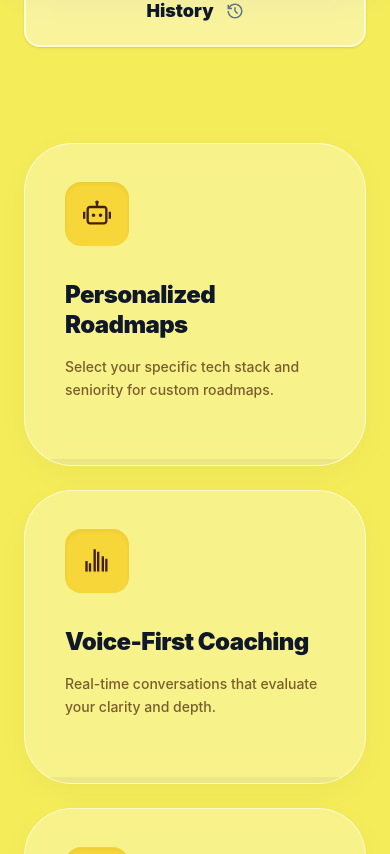
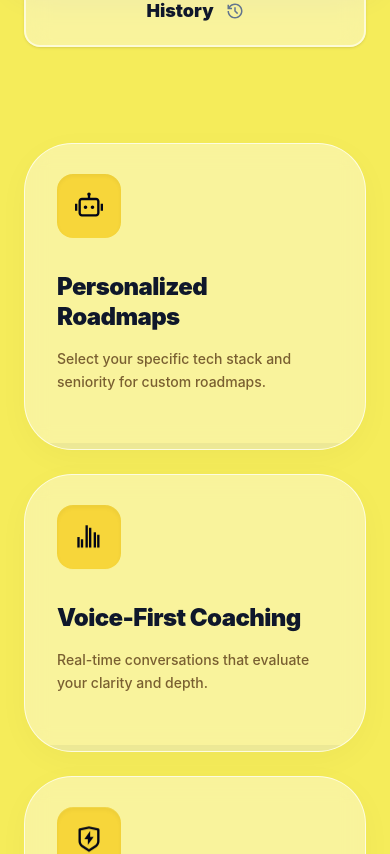
Before and after one commit to KRISHNA-0425/Prepper, a React (Vite) app in the folder Frontend/: page / in a window 390 px wide. Shown: the part 810-1664 px from the top of the page. Built offline with nearby package versions, Linux system fonts and the light colour scheme; no server answers.

Commit message:
feat(landing): adapt FeatureCard to light and dark theme design tokens

```diff
--- a/Frontend/src/components/FeatureCard.jsx
+++ b/Frontend/src/components/FeatureCard.jsx
@@ -1,7 +1,7 @@
-import React from 'react'
-import {motion} from 'framer-motion'
+import React from 'react';
+import { motion } from 'framer-motion';
 
-function FeatureCard({icon, desc, title, delay}) {
+function FeatureCard({ icon, desc, title, delay }) {
     return (
         <motion.div
             variants={{
@@ -9,11 +9,10 @@ function FeatureCard({icon, desc, title, delay}) {
                 visible: { y: 0, opacity: 1 }
             }}
             whileHover={{
-                y: -12,
-                backgroundColor: "rgba(255, 255, 255, 0.5)",
+                y: -10,
                 transition: { duration: 0.3 }
             }}
-            className='group bg-white/30 backdrop-blur-md p-10 rounded-[3rem] border border-white/60 shadow-[0_8px_32px_rgba(0,0,0,0.03)] relative overflow-hidden h-full flex flex-col'
+            className='group bg-white/40 dark:bg-slate-900/60 backdrop-blur-md p-8 sm:p-10 rounded-[3rem] border border-white/70 dark:border-slate-800 shadow-[0_8px_32px_rgba(0,0,0,0.03)] dark:shadow-[0_8px_32px_rgba(0,0,0,0.3)] relative overflow-hidden h-full flex flex-col transition-colors duration-200'
         >
             {/* Hover Glow Effect */}
             <div className='absolute -inset-1 bg-gradient-to-br from-yellow-400/0 via-yellow-400/10 to-yellow-400/0 opacity-0 group-hover:opacity-100 transition-opacity duration-500 -z-10 blur-2xl' />
@@ -22,30 +21,30 @@ function FeatureCard({icon, desc, title, delay}) {
             <motion.div
                 animate={{ y: [0, -6, 0] }}
                 transition={{ duration: 4, repeat: Infinity, ease: "easeInOut", delay: delay * 1.5 }}
-                className='bg-[#F7D63A] w-16 h-16 rounded-2xl flex items-center justify-center mb-8 text-yellow-950 shadow-inner group-hover:scale-110 group-hover:rotate-3 transition-transform duration-500'
+                className='bg-[#F7D63A] w-16 h-16 rounded-2xl flex items-center justify-center mb-8 text-slate-950 shadow-inner group-hover:scale-110 group-hover:rotate-3 transition-transform duration-500 shrink-0'
             >
                 {icon}
             </motion.div>
 
-            <h3 className='font-black text-2xl text-slate-900 mb-4 tracking-tight leading-tight'>
+            <h3 className='font-black text-2xl text-slate-900 dark:text-white mb-4 tracking-tight leading-tight'>
                 {title}
             </h3>
 
-            <p className='text-sm md:text-base text-yellow-950/70 font-medium leading-relaxed mb-6 flex-grow'>
+            <p className='text-sm md:text-base text-yellow-950/70 dark:text-slate-300 font-medium leading-relaxed mb-6 flex-grow'>
                 {desc}
             </p>
 
             {/* Hover Accent Progress Bar */}
-            <div className='h-1.5 w-full bg-slate-900/5 absolute bottom-0 left-0 overflow-hidden'>
+            <div className='h-1.5 w-full bg-slate-900/5 dark:bg-white/5 absolute bottom-0 left-0 overflow-hidden'>
                 <motion.div
                     initial={{ x: "-100%" }}
                     whileHover={{ x: 0 }}
                     transition={{ duration: 0.4 }}
-                    className='h-full w-full bg-slate-900'
+                    className='h-full w-full bg-[#F7D63A]'
                 />
             </div>
         </motion.div>
-    )
+    );
 }
 
-export default FeatureCard
+export default FeatureCard;
```
